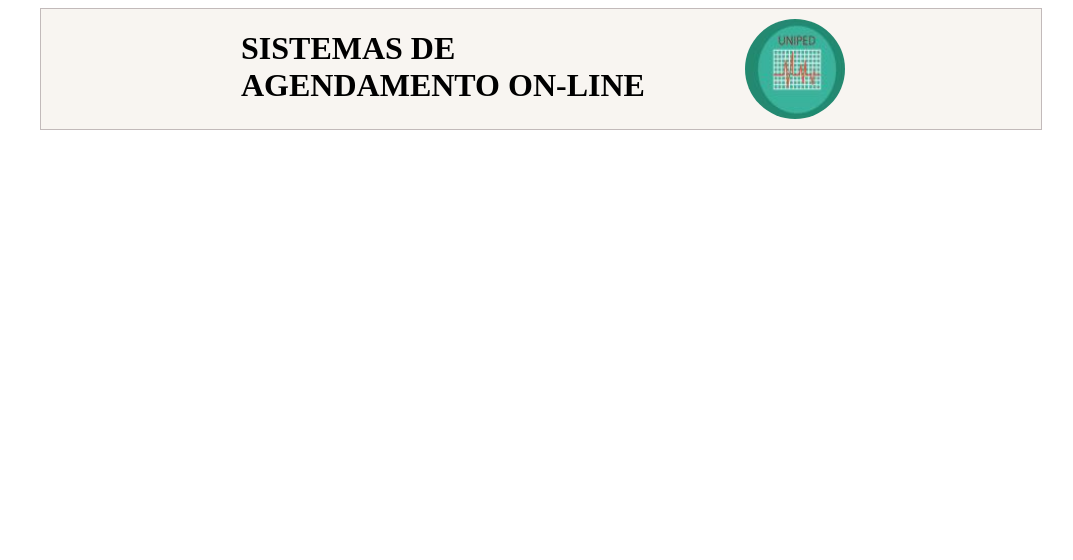
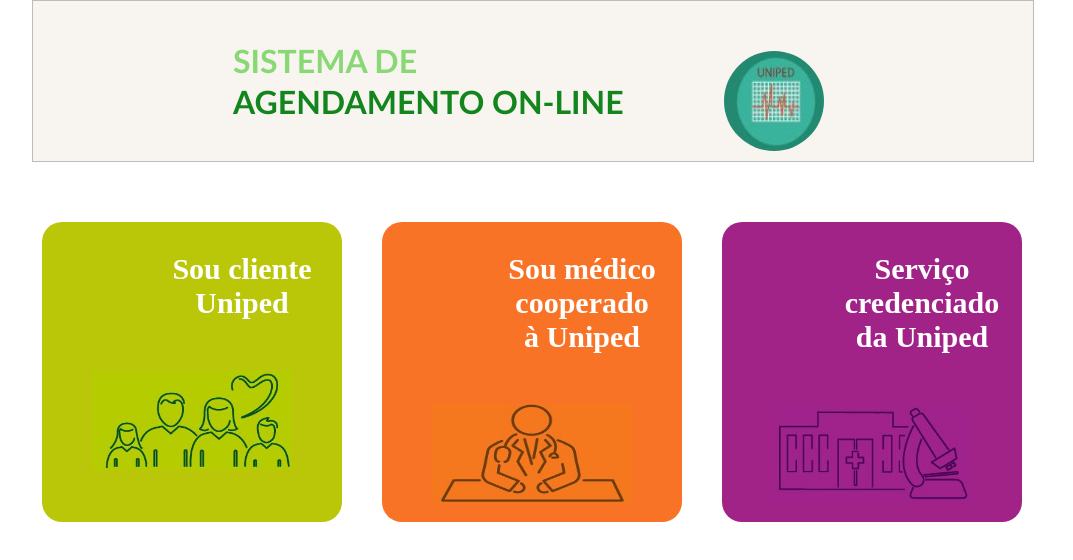
Before and after one commit to LacorteGabriel1987/consultaMedica, a plain HTML site: page index.html in a window 1280 px wide. Shown: the whole page, without its empty margins (118-1191 px from the left). Drawn offline with Linux system fonts and the light colour scheme.

Commit message:
Ajustando css-grid-margin-padding

```diff
--- a/index.html
+++ b/index.html
@@ -5,15 +5,33 @@
     <meta http-equiv="X-UA-Compatible" content="IE=edge">
     <meta name="viewport" content="width=device-width, initial-scale=1.0">
     <link rel="stylesheet" href="style.css">
+    <link rel="stylesheet" href="reset.css">
     <title>Uniped</title>
 </head>
 <body>
     <header>
-        <div class="container flex">
-            <h1 class="title-one">SISTEMAS DE <br>
-            AGENDAMENTO ON-LINE </h1>
+        <div class="container">
+            <p><h1 class="title">SISTEMA DE <br></p>
+            <p class="subtitle">AGENDAMENTO ON-LINE </h1></p>
             <img class="logo" src="/img/uniped.jpg">
         </div>
     </header>
+
+    <div class="principal">
+        <ul class="banner">
+            <li class="one">
+                <p class="frase"> Sou cliente <br>Uniped</p>
+                <img class="grid" src="/img/Cliente1.JPG"  width="200px" height="100px" alt="Imagem logo familia">
+            </li>
+            <li class="two">
+                <p class="frase"> Sou médico<br>cooperado <br> à Uniped</p>
+                <img class="grid" src="/img/cliente2.JPG" width="200px" height="100px" alt="Imagem logo doutor">
+            </li>
+            <li class="tree">
+                <p class="frase">  Serviço <br>credenciado <br> da Uniped</p>
+                <img class="grid" src="/img/Cliente3.JPG" width="200px" height="100px" alt="Imagem logo hospital">
+            </li>
+        </ul>
+    </div>
 </body>
 </html>
--- a/style.css
+++ b/style.css
@@ -5,7 +5,16 @@
     display:flex;
     flex-wrap: wrap;
     margin: 0 90px 0px 150px;
-    padding-left: 200px;
+    padding: 40px 0px 0px 200px;
+    font-family:'Trebuchet MS', 'Lucida Sans Unicode', 'Lucida Grande', 'Lucida Sans', Arial, sans-serif
+}
+.title{
+    color:rgb(137, 216, 117);
+
+}
+.subtitle{
+    color:rgb(19, 133, 29);
+    margin-top: -30px;
 }
 
 .logo{
@@ -16,3 +25,57 @@
     padding: 10px;
     margin-left: 90px;
 }
+
+.banner{
+  display:flex;
+  justify-content:baseline;
+  margin-top: 40px;
+  padding-left: 140px;
+}
+
+li{
+border: 1px solid black;
+width: 300px;
+height: 300px;
+border-radius: 20px;
+
+}
+
+li, .frase {
+    text-align: center;
+}
+
+.one{
+    background-color: rgb(186, 199, 9);
+    border-radius: 20px;
+    border: none;
+    margin:20px;
+
+}
+.two{
+    background-color: rgba(248, 113, 35, 0.986);
+    border-radius: 20px;
+    border: none;
+    margin:20px;
+}
+
+.tree{
+    background-color: rgba(150, 6, 119, 0.884);
+    border-radius: 20px;
+    border: none;
+    margin:20px;
+}
+
+li, p{
+    color:white;
+    font-weight: bold;
+}
+
+.frase{
+    padding-left: 100px;
+    font-size: 30px;
+}
+
+.grid{
+    padding-top: 20px;
+}
```
Also changed, not shown: img/Cliente1.JPG (added), img/cliente2.JPG (added), img/cliente3.JPG (added).
